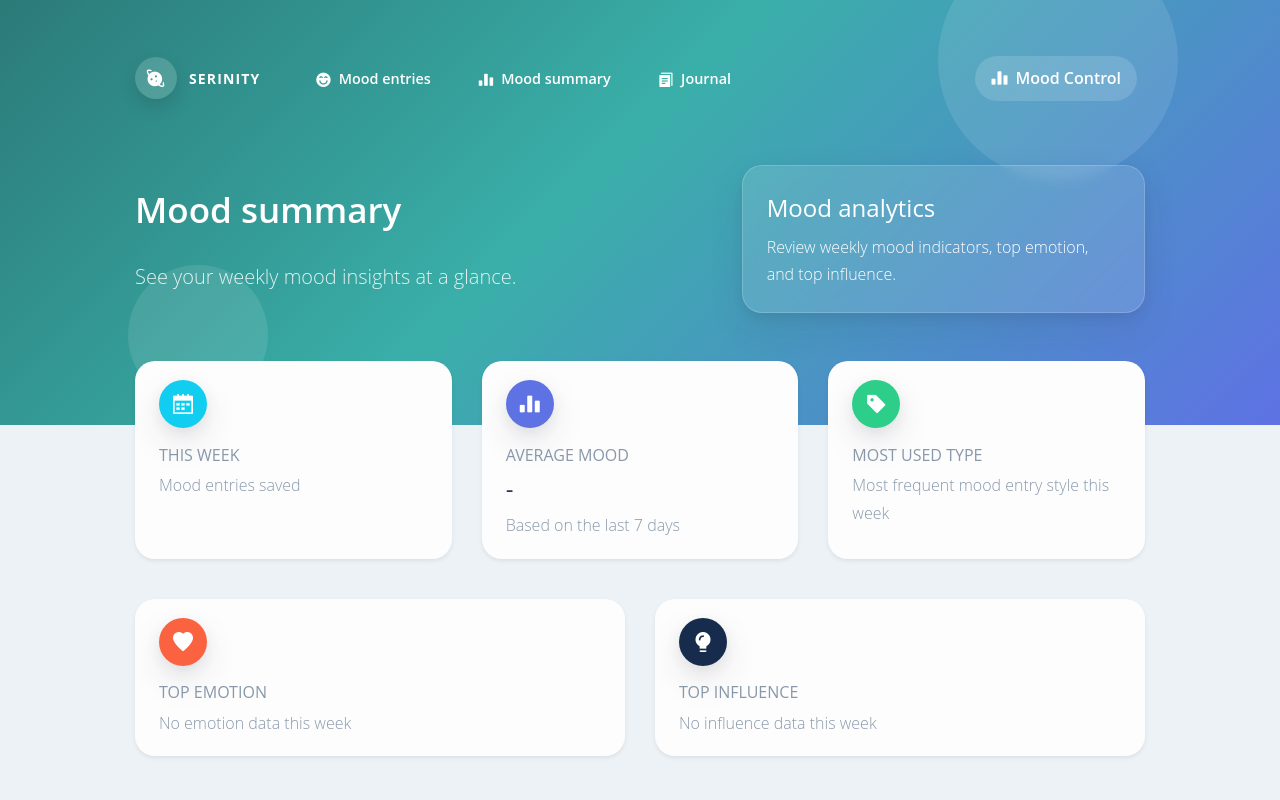
After one commit to Gl3diator/Esprit-PIDEV-3A25-2526-Serinity, a Symfony app: template project/templates/mood_entry/summary.html.twig in a window 1280 px wide. The commit adds this page. Run offline with Twig, Linux system fonts and the light colour scheme; the template is opened without the code that fills it, so the values that code supplies are empty; some libraries are stand-ins or nearby versions.

Commit message:
feat(mood-control): add mood summary page

```diff
--- a/project/public/argon/css/serinity-front.css
+++ b/project/public/argon/css/serinity-front.css
@@ -268,7 +268,7 @@
     padding-bottom: 4rem;
 }
 .serinity-top-cards-wrap {
-    max-width: 82%;
+    max-width: 100%;
     margin: 0 auto;
 }
 
@@ -301,3 +301,13 @@
 .serinity-top-cards-wrap p {
     margin-bottom: 0 !important;
 }
+.serinity-filter-submit-row {
+    margin-top: 0.5rem;
+}
+
+.serinity-filter-submit-btn {
+    white-space: nowrap;
+    display: inline-flex;
+    align-items: center;
+    justify-content: center;
+}
--- a/project/templates/front/base_front.html.twig
+++ b/project/templates/front/base_front.html.twig
@@ -22,10 +22,17 @@
                 <div class="collapse navbar-collapse" id="frontNavbar">
                     <ul class="navbar-nav ml-4">
     <li class="nav-item">
-                            <a class="nav-link serinity-nav-link {% if currentRoute starts with 'app_mood_entry_' %}active{% endif %}"
+        <a class="nav-link serinity-nav-link {% if currentRoute starts with 'app_mood_entry_' and currentRoute != 'app_mood_entry_summary' %}active{% endif %}"
            href="{{ path('app_mood_entry_index') }}">
             <i class="ni ni-satisfied mr-2"></i>
-                                Mood
+            Mood entries
+        </a>
+    </li>
+    <li class="nav-item">
+        <a class="nav-link serinity-nav-link {% if currentRoute == 'app_mood_entry_summary' %}active{% endif %}"
+           href="{{ path('app_mood_entry_summary') }}">
+            <i class="ni ni-chart-bar-32 mr-2"></i>
+            Mood summary
         </a>
     </li>
     <li class="nav-item">
--- /dev/null
+++ b/project/templates/mood_entry/summary.html.twig
@@ -0,0 +1,88 @@
+{% extends 'front/base_front.html.twig' %}
+
+{% block title %}Mood summary{% endblock %}
+{% block front_title %}Mood summary{% endblock %}
+{% block front_subtitle %}See your weekly mood insights at a glance.{% endblock %}
+{% block front_summary %}
+    <h4 class="text-white mb-2">Mood analytics</h4>
+    <p class="mb-0">Review weekly mood indicators, top emotion, and top influence.</p>
+{% endblock %}
+
+{% block front_content %}
+    <div class="serinity-top-cards-wrap">
+        <div class="row mb-4">
+            <div class="col-lg-4 col-md-6 mb-3">
+                <div class="card shadow-sm border-0 card-lift--hover h-100">
+                    <div class="card-body py-4">
+                        <div class="icon icon-shape bg-info text-white rounded-circle shadow mb-3">
+                            <i class="ni ni-calendar-grid-58"></i>
+                        </div>
+                        <h6 class="text-uppercase text-muted mb-1">This week</h6>
+                        <h2 class="mb-0">{{ weekly_count }}</h2>
+                        <p class="text-sm text-muted mb-0">Mood entries saved</p>
+                    </div>
+                </div>
+            </div>
+
+            <div class="col-lg-4 col-md-6 mb-3">
+                <div class="card shadow-sm border-0 card-lift--hover h-100">
+                    <div class="card-body py-4">
+                        <div class="icon icon-shape bg-primary text-white rounded-circle shadow mb-3">
+                            <i class="ni ni-chart-bar-32"></i>
+                        </div>
+                        <h6 class="text-uppercase text-muted mb-1">Average mood</h6>
+                        <h2 class="mb-0">
+                            {{ weekly_average_mood is not null ? weekly_average_mood ~ '/5' : '-' }}
+                        </h2>
+                        <p class="text-sm text-muted mb-0">Based on the last 7 days</p>
+                    </div>
+                </div>
+            </div>
+
+            <div class="col-lg-4 col-md-12 mb-3">
+                <div class="card shadow-sm border-0 card-lift--hover h-100">
+                    <div class="card-body py-4">
+                        <div class="icon icon-shape bg-success text-white rounded-circle shadow mb-3">
+                            <i class="ni ni-tag"></i>
+                        </div>
+                        <h6 class="text-uppercase text-muted mb-1">Most used type</h6>
+                        <h2 class="mb-0">{{ most_used_type }}</h2>
+                        <p class="text-sm text-muted mb-0">Most frequent mood entry style this week</p>
+                    </div>
+                </div>
+            </div>
+        </div>
+
+        <div class="row mb-5">
+            <div class="col-lg-6 col-md-6 mb-3">
+                <div class="card shadow-sm border-0 card-lift--hover h-100">
+                    <div class="card-body py-4">
+                        <div class="icon icon-shape bg-warning text-white rounded-circle shadow mb-3">
+                            <i class="ni ni-favourite-28"></i>
+                        </div>
+                        <h6 class="text-uppercase text-muted mb-1">Top emotion</h6>
+                        <h2 class="mb-0">{{ top_emotion_name }}</h2>
+                        <p class="text-sm text-muted mb-0">
+                            {{ top_emotion_count > 0 ? top_emotion_count ~ ' selections this week' : 'No emotion data this week' }}
+                        </p>
+                    </div>
+                </div>
+            </div>
+
+            <div class="col-lg-6 col-md-6 mb-3">
+                <div class="card shadow-sm border-0 card-lift--hover h-100">
+                    <div class="card-body py-4">
+                        <div class="icon icon-shape bg-default text-white rounded-circle shadow mb-3">
+                            <i class="ni ni-bulb-61"></i>
+                        </div>
+                        <h6 class="text-uppercase text-muted mb-1">Top influence</h6>
+                        <h2 class="mb-0">{{ top_influence_name }}</h2>
+                        <p class="text-sm text-muted mb-0">
+                            {{ top_influence_count > 0 ? top_influence_count ~ ' selections this week' : 'No influence data this week' }}
+                        </p>
+                    </div>
+                </div>
+            </div>
+        </div>
+    </div>
+{% endblock %}
```
Also changed, not shown: project/src/Controller/MoodEntryController.php (+53 -4 lines), project/templates/mood_entry/index.html.twig (+8 -51 lines). Lines whose indentation alone changed are shown as unchanged.
